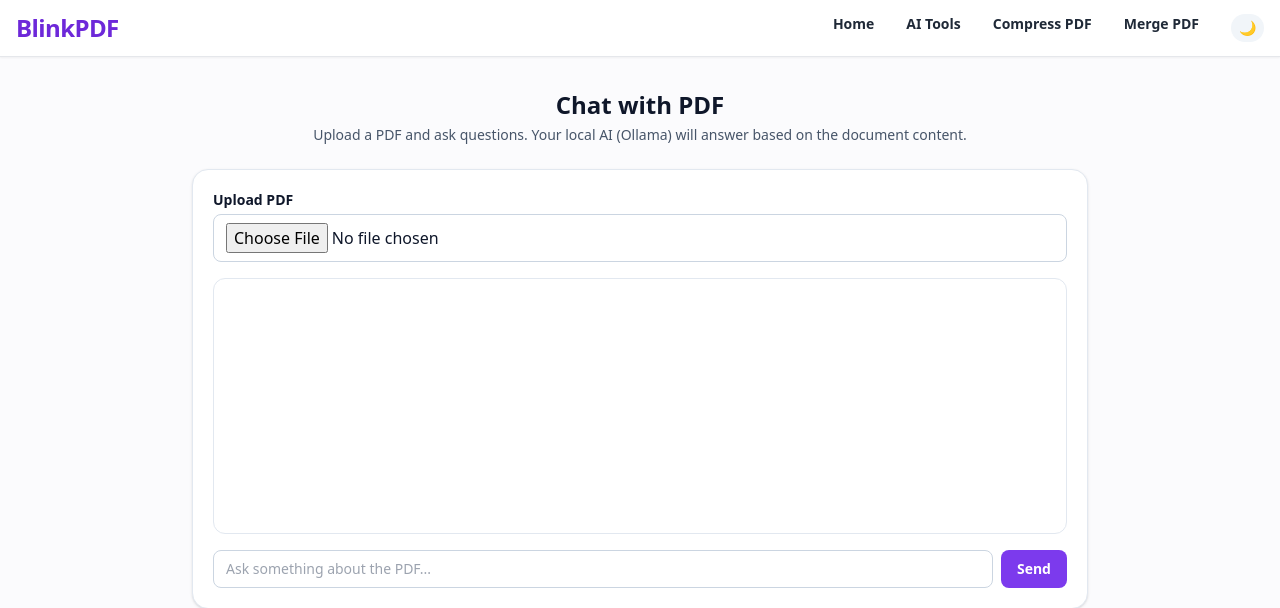
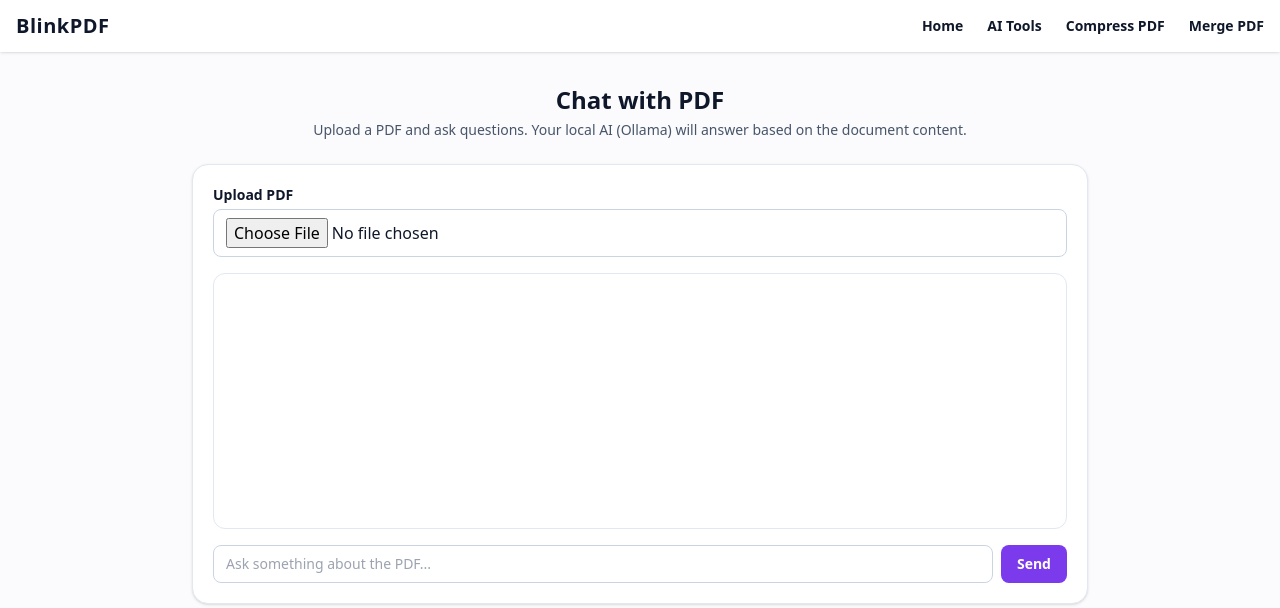
Before and after one commit to swapnil2348/BlinkPDF, a Flask app: page /ai/chat-page in a window 1280 px wide. Shown: the top 608 px of the page. Run offline with Flask 3, Linux system fonts and the light colour scheme; some libraries are stand-ins or nearby versions.

Commit message:
Initial clean version

```diff
--- a/templates/base.html
+++ b/templates/base.html
@@ -36,75 +36,40 @@
 
 <body class="bg-[#fbfbfd] dark:bg-slate-900 text-slate-900 dark:text-slate-100 transition-colors">
 
-<nav class="bg-white dark:bg-slate-900 border-b border-gray-200 dark:border-slate-700 shadow-sm sticky top-0 z-50 transition-colors duration-300">
+<nav class="bg-white dark:bg-gray-900 shadow sticky top-0 z-50">
   <div class="max-w-7xl mx-auto px-4 py-3 flex justify-between items-center">
 
-    <!-- Logo -->
-    <a href="{{ url_for('index') }}"
-       class="text-2xl font-extrabold text-violet-700 tracking-tight">
-       BlinkPDF
+    <!-- LOGO -->
+    <a href="{{ url_for('index') }}" class="text-xl font-bold tracking-wide">
+      BlinkPDF
     </a>
 
-    <!-- Menu -->
-    <div class="flex space-x-8 text-sm font-semibold text-gray-800 dark:text-white">
-
-      <a href="{{ url_for('index') }}"
-         class="hover:text-violet-600 dark:hover:text-violet-400 transition">
-         Home
-      </a>
-
-      <a href="/ai-tools"
-         class="hover:text-violet-600 dark:hover:text-violet-400 transition">
-         AI Tools
-      </a>
-
-      <a href="{{ url_for('tool_page', slug='compress-pdf') }}"
-         class="hover:text-violet-600 dark:hover:text-violet-400 transition">
-         Compress PDF
-      </a>
-
-      <a href="{{ url_for('tool_page', slug='merge-pdf') }}"
-         class="hover:text-violet-600 dark:hover:text-violet-400 transition">
-         Merge PDF
-      </a>
-
-      <button id="themeToggle"
-              class="ml-2 px-2 py-1 rounded-full bg-slate-100 dark:bg-slate-800">
-        <span id="themeIcon">🌙</span>
-      </button>
-
+    <!-- DESKTOP MENU -->
+    <div class="hidden md:flex space-x-6 text-sm font-semibold">
+      <a href="{{ url_for('index') }}" class="hover:text-violet-600">Home</a>
+      <a href="{{ url_for('ai_tools_page') }}" class="hover:text-violet-600">AI Tools</a>
+      <a href="{{ url_for('tool_page', slug='compress-pdf') }}" class="hover:text-violet-600">Compress PDF</a>
+      <a href="{{ url_for('tool_page', slug='merge-pdf') }}" class="hover:text-violet-600">Merge PDF</a>
     </div>
 
-    <button id="mobileBtn"
-            class="md:hidden text-violet-700 font-bold text-2xl">
-      ☰
-
+    <!-- MOBILE HAMBURGER -->
+    <button class="md:hidden" onclick="toggleMenu()">
+      <svg class="w-7 h-7" fill="none" stroke="currentColor" viewBox="0 0 24 24">
+        <path stroke-linecap="round" stroke-linejoin="round" stroke-width="2"
+          d="M4 6h16M4 12h16M4 18h16"></path>
+      </svg>
+    </button>
   </div>
 
-  <div id="mobileMenu"
-       class="hidden md:hidden border-t bg-white px-4 py-4 space-y-3 text-sm font-semibold">
-
-      <a href="{{ url_for('index') }}" class="block">Home</a>
-
-      <!-- ✅ FIXED LINK -->
-      <a href="/ai-tools" class="block">AI Tools</a>
-
-      <a href="{{ url_for('index') }}#tools" class="block">PDF Tools</a>
-
-      <a href="{{ url_for('tool_page', slug='compress-pdf') }}" class="block">
-        Compress PDF
-      </a>
-
-      <a href="{{ url_for('tool_page', slug='merge-pdf') }}" class="block">
-        Merge PDF
-      </a>
-
-      <button id="themeToggleMobile"
-              class="mt-2 px-3 py-1 rounded bg-slate-100 dark:bg-slate-800">
-        Toggle Theme
-      </button>
+  <!-- MOBILE DROPDOWN -->
+  <div id="mobileMenu" class="hidden md:hidden bg-white dark:bg-gray-900 px-4 pb-4">
+    <a href="{{ url_for('index') }}" class="block py-2">Home</a>
+    <a href="{{ url_for('ai_tools_page') }}" class="block py-2">AI Tools</a>
+    <a href="{{ url_for('tool_page', slug='compress-pdf') }}" class="block py-2">Compress PDF</a>
+    <a href="{{ url_for('tool_page', slug='merge-pdf') }}" class="block py-2">Merge PDF</a>
   </div>
 </nav>
+
 
 
 <!-- MAIN -->
```
